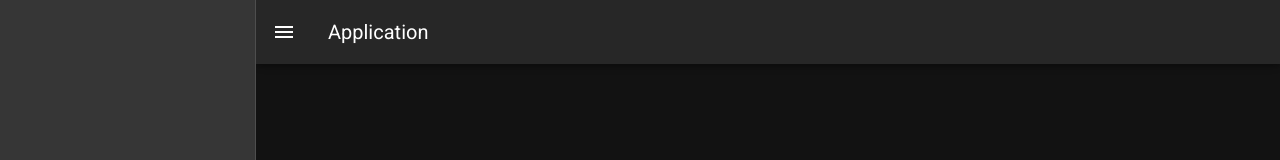
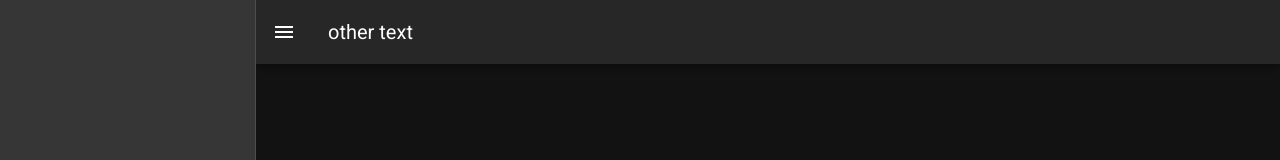
Before and after one commit to JohntyR/vuetify-piplanner, a Vue app: page / in a window 1280 px wide. Shown: the top 160 px of the page. Built offline with nearby package versions, Linux system fonts and the light colour scheme.

Commit message:
pbi1
test

```diff
--- a/src/App.vue
+++ b/src/App.vue
@@ -10,7 +10,7 @@
     <v-app-bar app>
       <v-app-bar-nav-icon @click="drawer = !drawer"></v-app-bar-nav-icon>
 
-      <v-toolbar-title>Application</v-toolbar-title>
+      <v-toolbar-title>other text</v-toolbar-title>
     </v-app-bar>
 
     <v-main>
```
